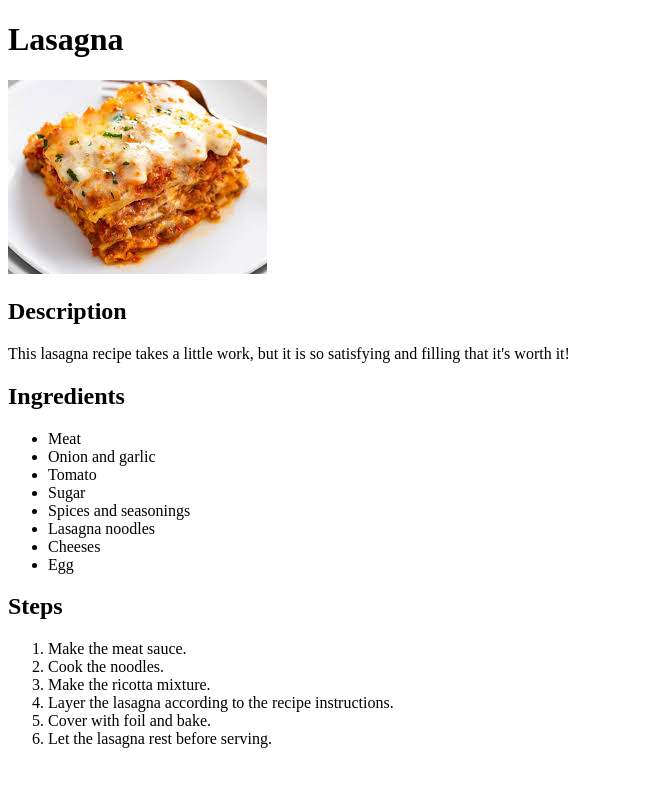
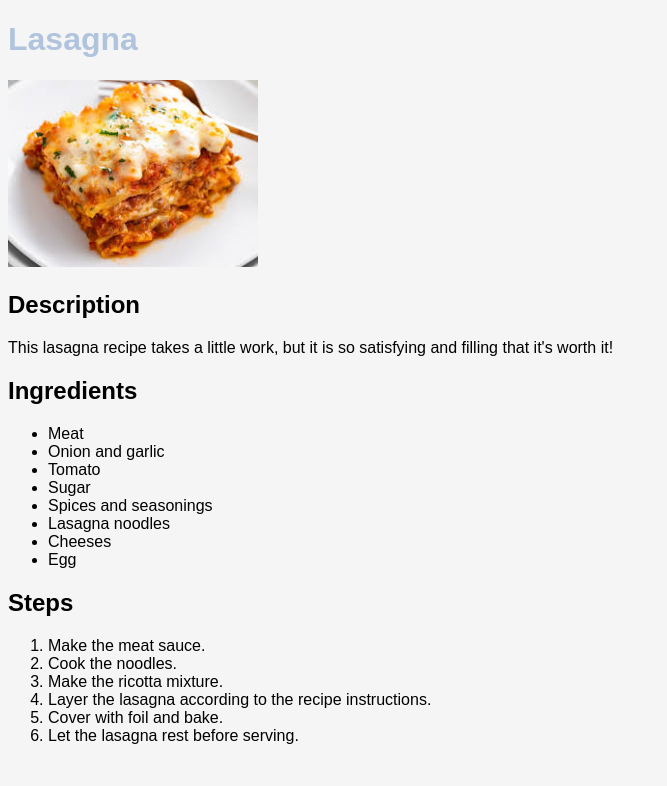
Before and after one commit to iwnelion/project_recipes, a plain HTML site: page recipes/lasagna.html in a window 1280 px wide. Shown: the whole page, without its empty margins (0-667 px from the left). Drawn offline with Linux system fonts and the light colour scheme.

Commit message:
add style.css

```diff
--- a/recipes/lasagna.html
+++ b/recipes/lasagna.html
@@ -3,6 +3,7 @@
 <head>
    <meta charset="UTF-8">
    <meta name="viewport" content="width=device-width, initial-scale=1.0">
+   <link rel="stylesheet" href="styles.css">
    <title>Lasagna</title>
 </head>
 <body>
--- /dev/null
+++ b/recipes/styles.css
@@ -0,0 +1,10 @@
+body{
+    font-family: Arial, Helvetica, sans-serif;
+    background-color: whitesmoke;
+}
+img{
+    width: 250px;
+}
+h1{
+    color:lightsteelblue;
+}
```
Also changed, not shown: index.html (+1 -0 lines), recipes/bananapudding.html (+1 -0 lines), recipes/macncheese.html (+1 -0 lines).
